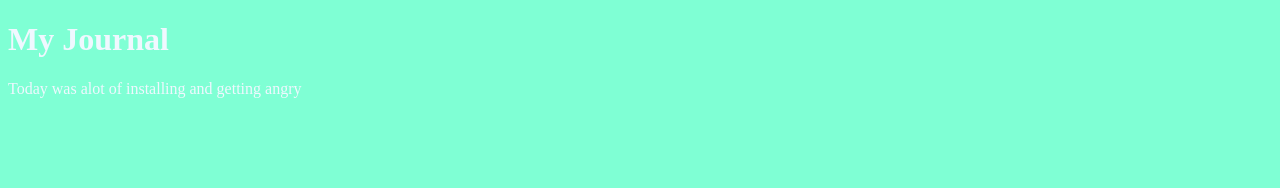
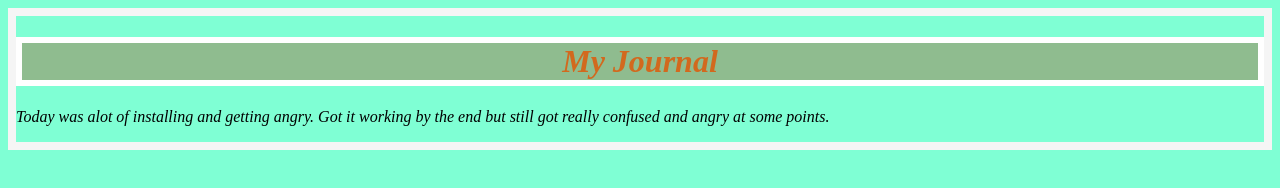
Before and after one commit to JewelRam/my-journal, a plain HTML site: page index.html in a window 1280 px wide. Drawn offline with Linux system fonts and the light colour scheme.

Commit message:
changed we page

```diff
--- a/index.html
+++ b/index.html
@@ -9,7 +9,9 @@
 </head>
 <body>
     <h1>My Journal</h1>
-    <p>Today was alot of installing and getting angry</p>
+    <p>Today was alot of installing and getting angry. Got it working by the end but still
+        got really confused and angry at some points.
+    </p>
     <script src = "main.js"></script>
 </body>
 </html>
--- a/main.css
+++ b/main.css
@@ -1,6 +1,17 @@
+
+
 body {
   background-color: aquamarine;
-  color: aliceblue;
-
+  color: black;
+  border: .5em solid whitesmoke;
+  font-style: oblique;
+  text-align: left;
 
 }
+h1 {
+color: chocolate;
+border: .2em solid white;
+background-color: darkseagreen;
+font-style: oblique;
+text-align: center;
+}
```
Also changed, not shown: 1 other file.
